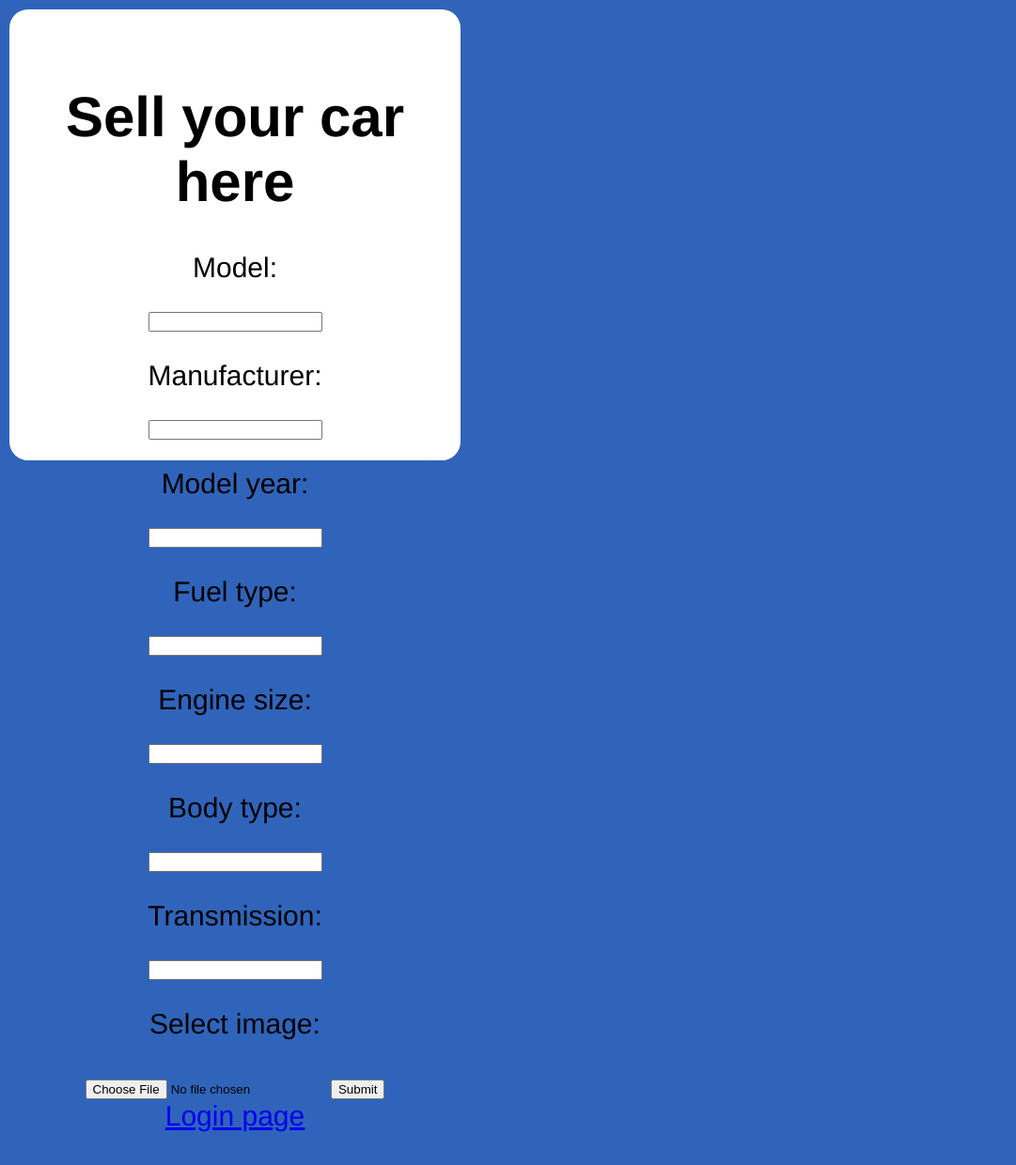
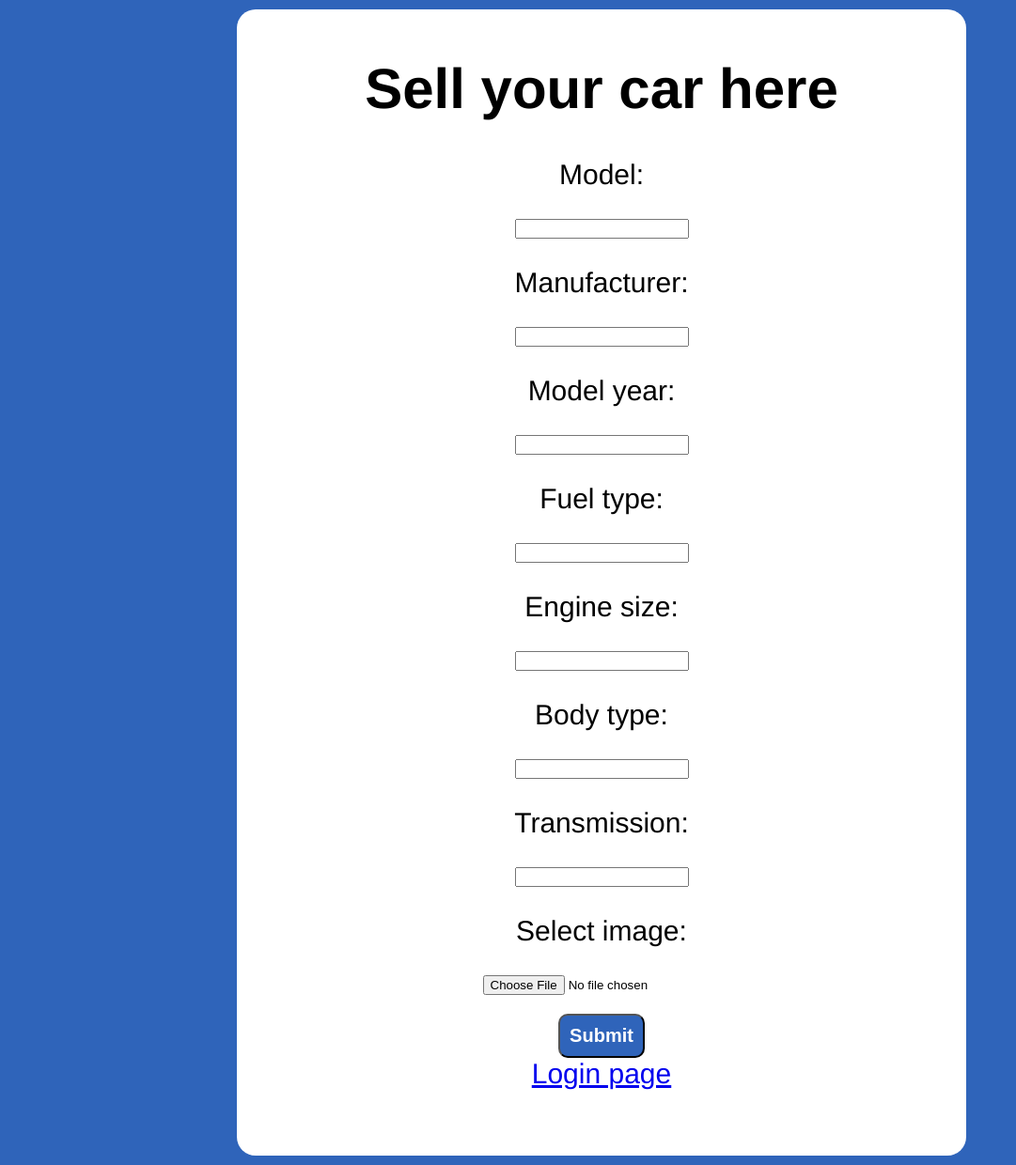
Before and after one commit to Nody00/CarBuyerEcommerceDjango, a Django app: page /sell in a window 1280 px wide. Shown: the whole page at 94% size, without its empty margins (0-1081 px from the left). Before the commit the page ends 1205 px from the top, so only its background shows below. Run offline with Django 4.2, Linux system fonts and the light colour scheme.

Commit message:
Fixed login system,more css

```diff
--- a/myapp/views.py
+++ b/myapp/views.py
@@ -25,17 +25,18 @@ def loginuser(request):
         cursor.execute(c)
         t=tuple(cursor.fetchall())
         if t==():
-            return render(request,'test.html')
+            messages.success(request,("The Username or Password is not valid"))
+            return redirect("login")
         else:
-            return render(request,"home.html")
+            return redirect("home")
 
     return render(request,'login.html')
 
-#def loginuser(request):   Didnt work,sql connector was not used
+#def loginuser(request):
     if request.method=='POST':
         username = request.POST['username']
         password = request.POST['password']
-        user = Person.empAuth_objects.get(request, username=Person.username, password=Person.password)
+        user = authenticate(request, username=Person.username, password=Person.password)
         if user is not None:
             login(request, user)
             return redirect('home')
--- a/static/login.css
+++ b/static/login.css
@@ -10,9 +10,13 @@ body{
     background-color: white;
     border-radius: 20px;
     text-align: center;
-    width: 400px;
-    height: 400px;
+    height: 450px;
     padding:40px;
+    margin: auto;
+    width: 40%;
+    padding: 10px;
+
+
 }
 #subb{
     margin-top: 20px;
@@ -33,7 +37,30 @@ body{
     border-radius: 20px;
     text-align: center;
     width: 400px;
-    height: 400px;
+    height: 1100px;
     padding:40px;
+    margin: auto;
+    width: 60%;
+    padding: 10px;
 
 }
+#selldiv {
+    background-color: white;
+    border-radius: 20px;
+    text-align: center;
+    width: 400px;
+    height: 1200px;
+    padding:40px;
+    margin: auto;
+    width: 60%;
+    padding: 10px;
+
+}
+.fail-mess{
+    color: red;
+    font-size: 20px;
+
+}
+.logl{
+    margin-top: 10px;
+}
--- a/templates/register.html
+++ b/templates/register.html
@@ -27,7 +27,7 @@
             <input type="password" name="password" required />
             <p>Repeat Password: </p>
             <input type="password" name="password2" required />
-            <input type="submit"/>
+            <input type="submit" value="Submit"/></br>
             <a href="{% url 'login' %}">Login page</a>
 
 
--- a/templates/sell.html
+++ b/templates/sell.html
@@ -8,7 +8,7 @@
 
     </head>
     <body id="body2">
-    <div class="box" id="registerdiv">
+    <div class="box" id="selldiv">
 
         <form action="sell" method="post" enctype="multipart/form-data">
             {% csrf_token %}
@@ -28,9 +28,9 @@
             <p>Transmission: </p>
             <input type="text" name="trans"  />
             <p>Select image:<p>
-            <input type="file" name="car_img" />
-            <input type="submit"/>
-            <a href="{% url 'login' %}">Login page</a>
+            <input type="file" name="car_img" /></br>
+            <input type="submit" value="Submit" id="subb"/></br>
+            <a href="{% url 'login' %}" class="logl">Login page</a>
 
 
         </form>
```
Also changed, not shown: templates/login.html (+9 -1 lines).
